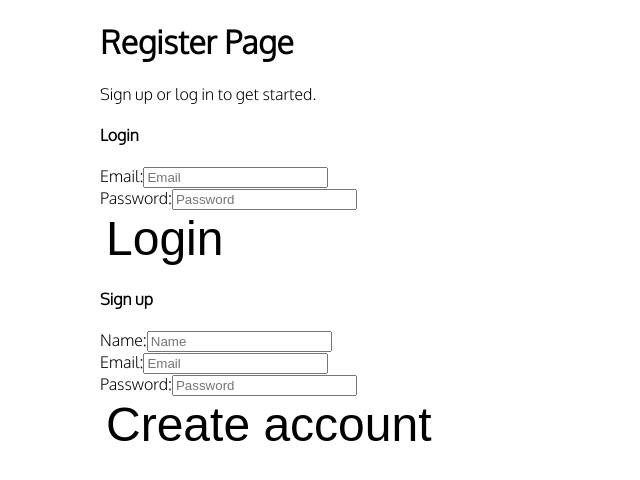
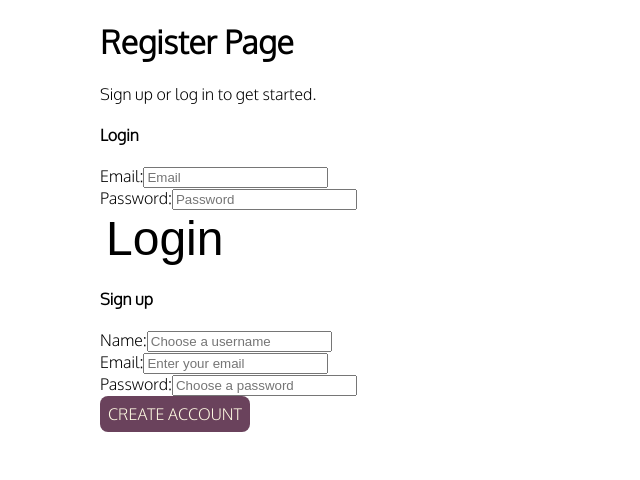
Before and after one commit to supernova4888/munchbox, a React (Create React App) app in the folder frontend/: page /spinner in a window 1280 px wide. Shown: the top 480 px of the page, without its empty margins (0-640 px from the left). Built offline with nearby package versions, Linux system fonts and the light colour scheme.

Commit message:
Style Register button, adjust popup messages

```diff
--- a/frontend/src/pages/auth/RegisterForm.jsx
+++ b/frontend/src/pages/auth/RegisterForm.jsx
@@ -17,7 +17,7 @@ return (
             className="form-control"
             value={name}
             onChange={(e) => setName(e.target.value)}
-            placeholder="Name"
+            placeholder="Choose a username"
             />
         </div>
 
@@ -28,7 +28,7 @@ return (
             value={email}
             onChange={(e) => setEmail(e.target.value)}
             className="form-control"
-            placeholder="Email"
+            placeholder="Enter your email"
             />
         </div>
 
@@ -36,7 +36,7 @@ return (
             <label>Password:</label>
             <input
             type="password"
-            placeholder="Password"
+            placeholder="Choose a password"
             className="form-control"
             value={password}
             onChange={(e) => setPassword(e.target.value)}
@@ -45,7 +45,7 @@ return (
 
         <div className="form-group">
             <button
-            className="btn btn-success"
+            className="buttonRegister"
             onClick={(e) => onSubmit({ name, email, password })}
             >
             Create account
--- a/frontend/src/styles/_shared.css
+++ b/frontend/src/styles/_shared.css
@@ -5,6 +5,18 @@ body {
     font-family: 'Oxygen', sans-serif;
     -webkit-font-smoothing: antialiased;
     -moz-osx-font-smoothing: grayscale;
+
+}
+.buttonRegister{
+    background-color: var(--color-purple);
+    border: var(--color-offwhite);
+    outline: var(--color-offwhite);
+    font-size: 16px;
+    padding: 8px;
+    font-family: 'Oxygen', sans-serif;
+    border-radius: 8px;
+    text-transform: uppercase;
+    color: var(--color-offwhite);
 
 }
 
```
